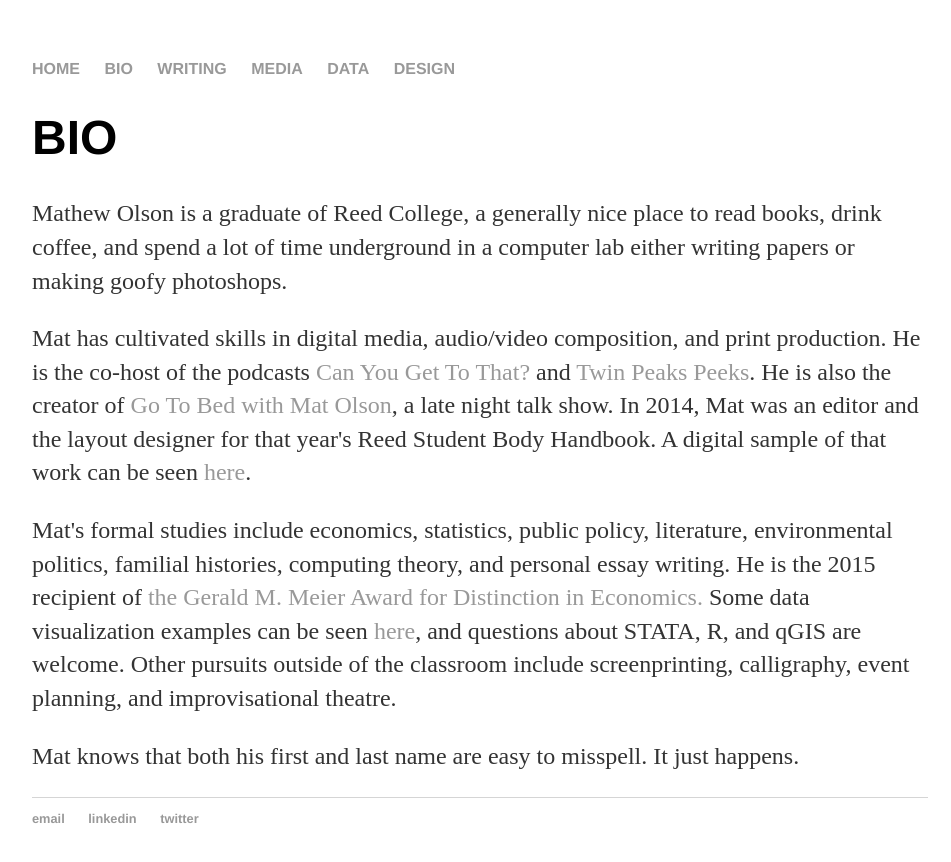
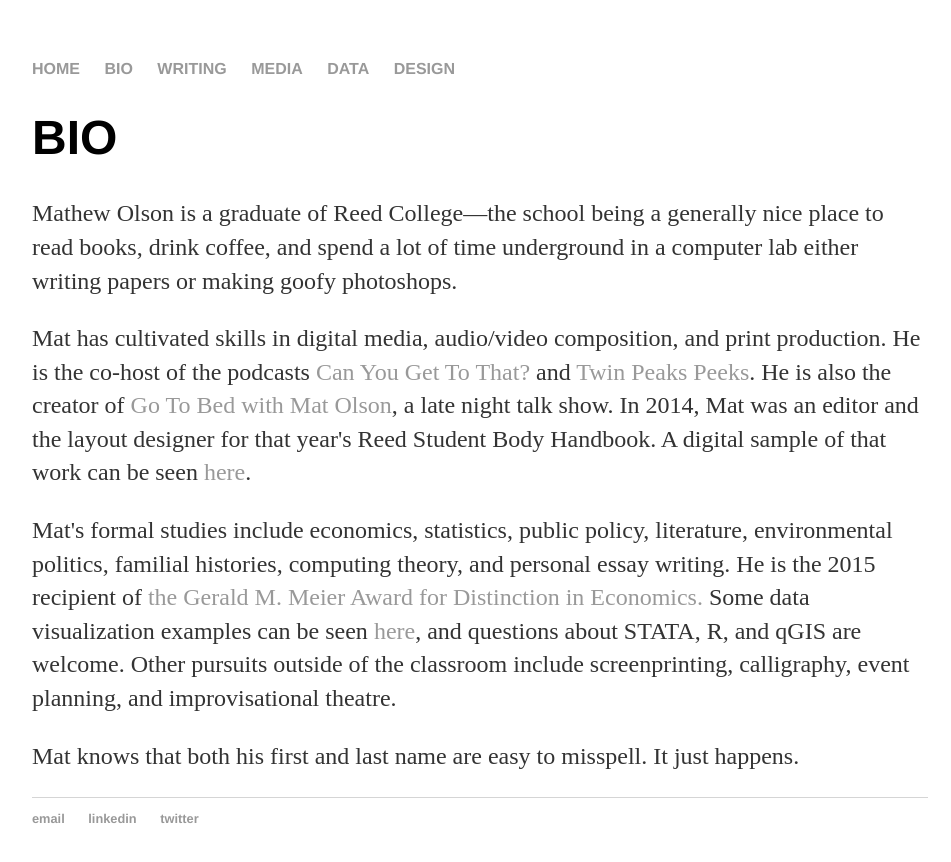
Before and after one commit to mathewolson/mathewolson.github.io, a Jekyll site: the page built from about.html, in a window 1280 px wide. Shown: the top 862 px of the page, without its empty margins (160-1111 px from the left). Built offline with Jekyll 4.4.1, drawn with Linux system fonts in a browser that asks for light colours.

Commit message:
Update about.html

```diff
--- a/about.html
+++ b/about.html
@@ -4,7 +4,7 @@ title: Bio
 ---
 <div class="blurb">
 	<h1>BIO</h1>
-	<p>Mathew Olson is a graduate of Reed College, a generally nice place to read books, drink coffee, and spend a lot of time underground in a computer lab either writing papers or making goofy photoshops.</p>
+	<p>Mathew Olson is a graduate of Reed College—the school being a generally nice place to read books, drink coffee, and spend a lot of time underground in a computer lab either writing papers or making goofy photoshops.</p>
 	<p>Mat has cultivated skills in digital media, audio/video composition, and print production. He is the co-host of the podcasts <a href="https://canyougettothat.simplecast.fm">Can You Get To That?</a> and <a href="https://twinpeakspeeks.simplecast.fm">Twin Peaks Peeks</a>. He is also the creator of <a href="https://www.youtube.com/channel/UCDtKOWTQAY37aeHjWqBHoZQ">Go To Bed with Mat Olson</a>, a late night talk show. In 2014, Mat was an editor and the layout designer for that year's Reed Student Body Handbook. A digital sample of that work can be seen <a href="https://www.dropbox.com/s/miy74wauo4qhddn/reed_handbook_sample.pdf?dl=0">here</a>.</p>
 	<p>Mat's formal studies include economics, statistics, public policy, literature, environmental politics, familial histories, computing theory, and personal essay writing. He is the 2015 recipient of <a href="http://www.reed.edu/reed_magazine/sallyportal/posts/2015/econ-major-takes-meier-prize.html">the Gerald M. Meier Award for Distinction in Economics.</a> Some data visualization examples can be seen <a href="/data">here</a>, and questions about STATA, R, and qGIS are welcome. Other pursuits outside of the classroom include screenprinting, calligraphy, event planning, and improvisational theatre.</p>
 	<p>Mat knows that both his first and last name are easy to misspell. It just happens.</p>
```
